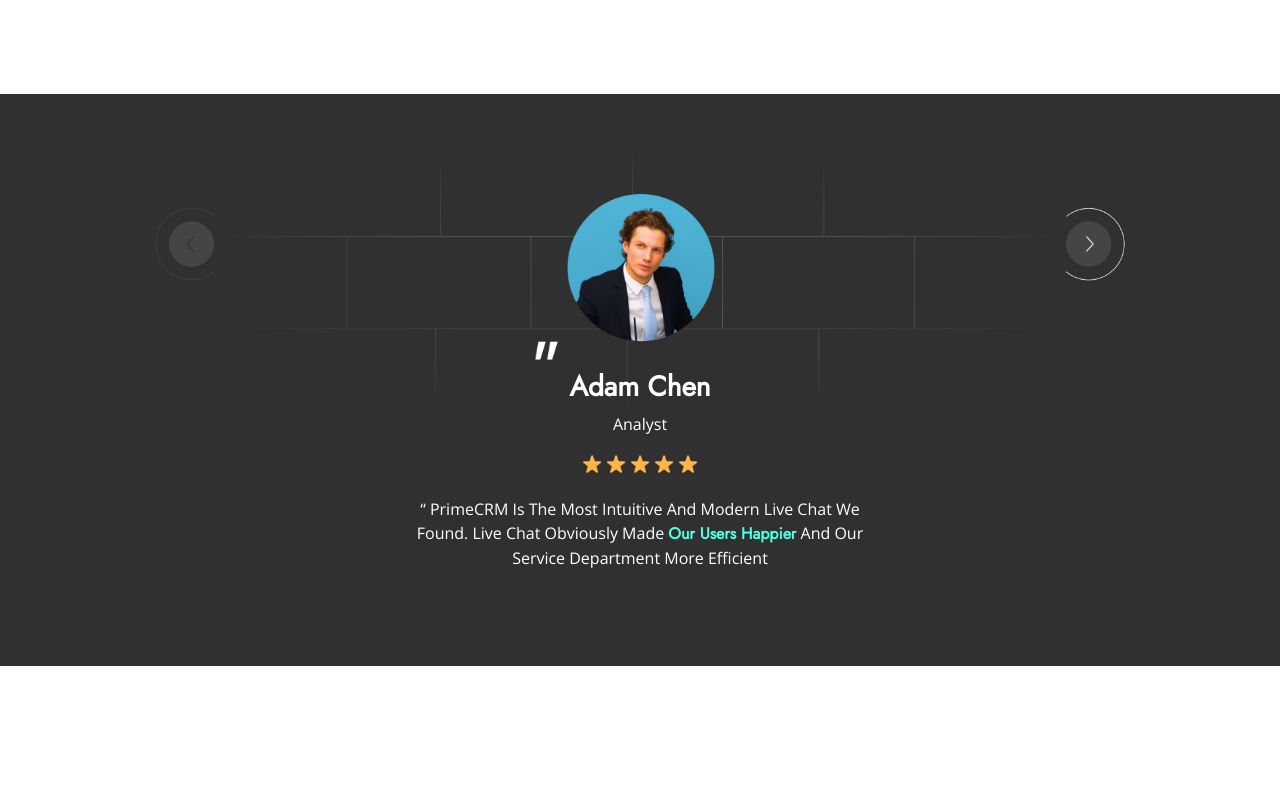
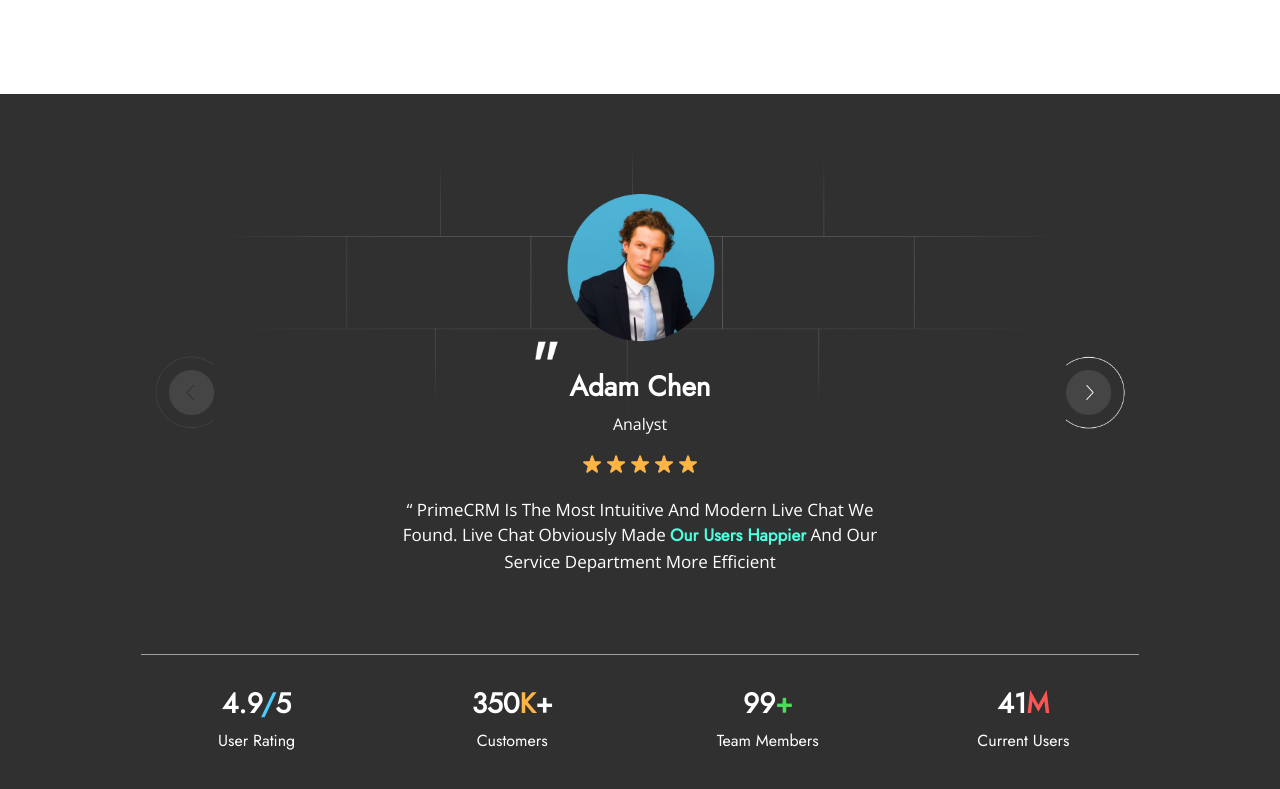
Before and after one commit to KiritoEM/PrimeCRM-weeklyDecember, a React (Create React App) app: page / in a window 1280 px wide. Shown: the part 5623-6412 px from the top of the page. Before the commit the page ends 6289 px from the top, so only its background shows below. Built offline with nearby package versions, Linux system fonts and the light colour scheme.

Commit message:
add statistics to testimonial

```diff
--- a/src/components/Testimonial/Testimonial.tsx
+++ b/src/components/Testimonial/Testimonial.tsx
@@ -1,4 +1,7 @@
+import dataHelper from "../../helpers/dataHelper";
+
 const Testimonial = (): JSX.Element => {
+  const { statisticsData } = dataHelper();
   return (
     <section id="testimonial">
       <div id="testimonial__container">
@@ -25,13 +28,31 @@
             <div className="content">
               <p>
                 “ PrimeCRM Is The Most Intuitive And Modern Live Chat We Found.
-                Live Chat Obviously Made <b>Our Users Happier</b> And Our Service
-                Department More Efficient
+                Live Chat Obviously Made <b>Our Users Happier</b> And Our
+                Service Department More Efficient
               </p>
             </div>
           </div>
           <div className="btn-right">
             <img src="/assets/Right.png" alt="" />
+          </div>
+        </div>
+        <div className="line"></div>
+        <div className="statistics">
+          <div className="row">
+            {statisticsData.map((item, index) => (
+              <div className="col-3" key={index} id="container">
+                <div className="stat">
+                  <h3
+                    dangerouslySetInnerHTML={{ __html: item.stat }}
+                    id={item.id}
+                  />
+                </div>
+                <div className="label">
+                  <p>{item.label}</p>
+                </div>
+              </div>
+            ))}
           </div>
         </div>
       </div>
--- a/src/helpers/dataHelper.ts
+++ b/src/helpers/dataHelper.ts
@@ -54,6 +54,12 @@
 
 interface IiconesMobile {
   icons: string;
+}
+
+interface Istatistic {
+  stat: string;
+  label: string;
+  id?:string;
 }
 
 export default function dataHelper() {
@@ -200,6 +206,13 @@
     ],
   };
 
+  const statisticsData: Istatistic[] = [
+    { label: "User Rating", stat: "4.9<span>/</span>5" , id:"elt-1"},
+    { label: "Customers", stat: "350<span>K</span>+" , id:"elt-2"},
+    { label: "Team Members  ", stat: "99<span>+</span>" , id:"elt-3"},
+    { label: "Current Users", stat: "41<span>M</span>" , id:"elt-4"},
+  ];
+
   return {
     menuItemData,
     featureData,
@@ -207,5 +220,6 @@
     clienData,
     productsData,
     functioningData,
+    statisticsData,
   };
 }
--- a/src/styles/testimonial.scss
+++ b/src/styles/testimonial.scss
@@ -38,7 +38,6 @@
 
             .btn-left {
                 width: 15%;
-                height: 100%;
                 display: flex;
                 align-items: center;
                 justify-content: flex-start;
@@ -50,7 +49,6 @@
 
             .btn-right {
                 width: 15%;
-                height: 100%;
                 display: flex;
                 align-items: center;
                 justify-content: flex-end;
@@ -75,44 +73,101 @@
                     }
                 }
 
-                .name{
+                .name {
                     margin-top: 10px;
 
-                    h3{
+                    h3 {
                         color: #fff;
                         font-weight: 600;
                     }
                 }
 
-                .job{
+                .job {
 
-                    p{
+                    p {
                         color: #fff;
                         font-family: $font-openSans;
                     }
                 }
 
-                .rating{
+                .rating {
 
-                    img{
+                    img {
                         width: 120px;
                     }
                 }
 
-                .content{
+                .content {
                     margin-top: 20px;
                     text-align: center;
 
-                    p{
+                    p {
                         color: #fff;
                         font-family: $font-openSans;
+                        font-size: 17px;
 
-                         b{
+                        b {
                             color: $color-primary02;
-                         }
+                        }
                     }
                 }
             }
         }
+
+        .line {
+            width: 100%;
+            height: 1px;
+            background-color: #a39f9f;
+            margin-top: 4rem;
+        }
+
+        .statistics {
+            width: 100%;
+            margin-top: 2rem;
+
+            #container {
+                display: flex;
+                align-items: center;
+                flex-direction: column;
+
+                .stat {
+                    h3 {
+                        color: #fff;
+                        font-weight: 600;
+                    }
+
+                    #elt-1 {
+                        span {
+                            color: #47CFFF;
+                        }
+                    }
+
+                    #elt-2 {
+                        span {
+                            color: #FFB545;
+                        }
+                    }
+
+                    #elt-3 {
+                        span {
+                            color: #47DD56;
+                        }
+                    }
+
+                    #elt-4 {
+                        span {
+                            color: #FF5454;
+                        }
+                    }
+                }
+
+                .label{
+                    p{
+                        color: #fff;
+                    }
+                }
+            }
+
+        }
     }
 }
```
